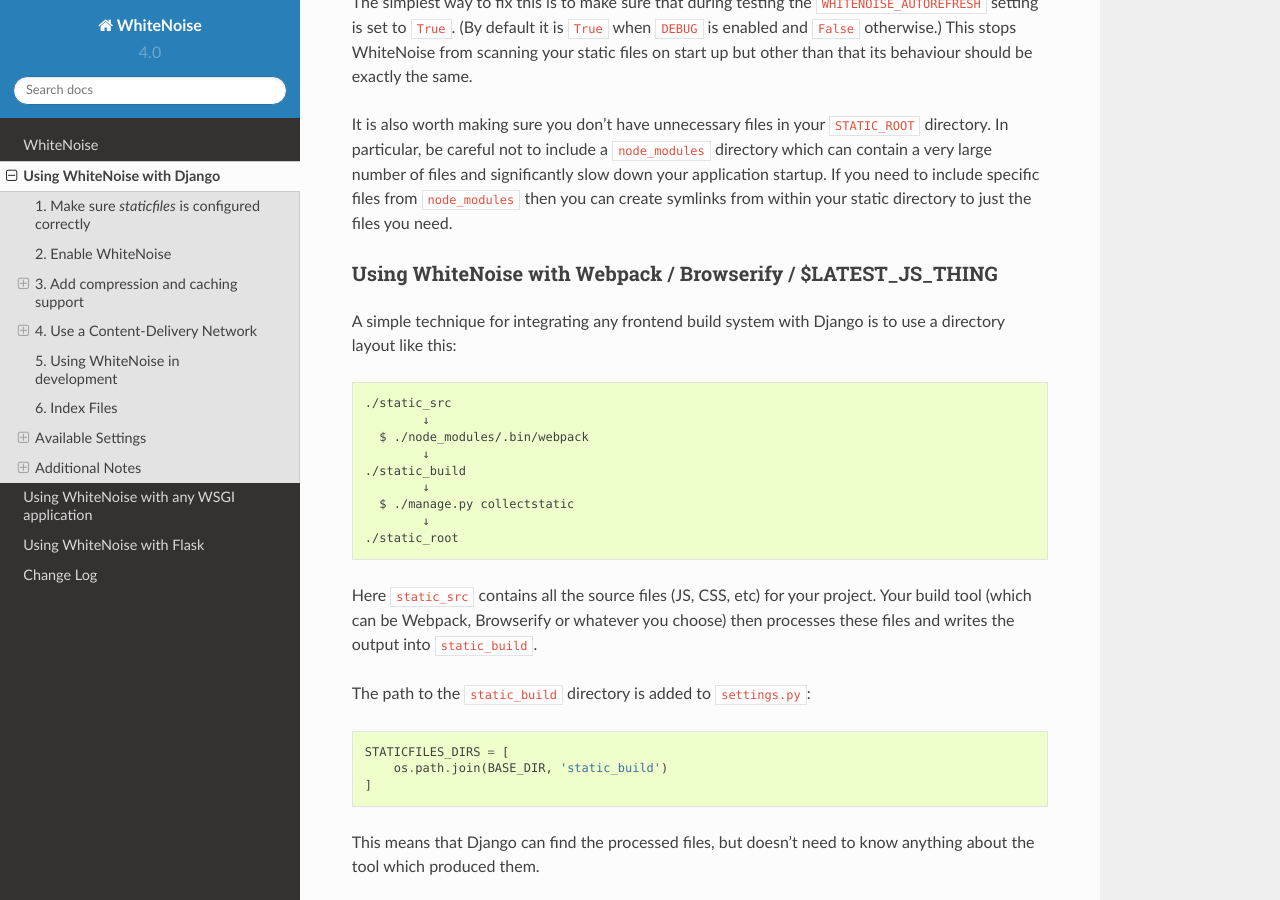
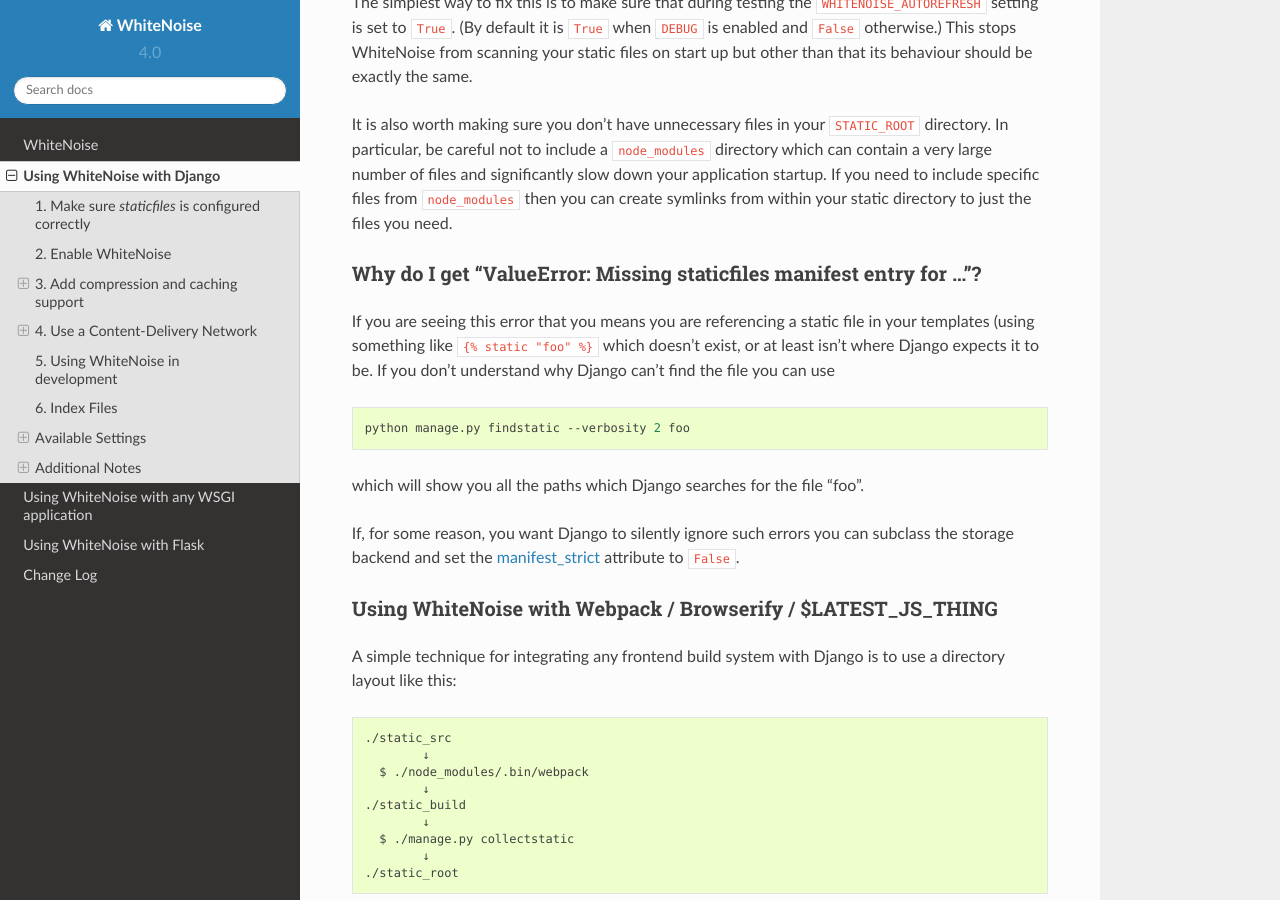
Before and after one commit to gorbunov87/white_noise, a Sphinx documentation site: the page built from docs/django.rst, in a window 1280 px wide and 900 px high, scrolled down 10523 px. Built offline with Sphinx 7.4.7 and the Read the Docs theme 2.0.0, drawn with Linux system fonts in a browser that asks for light colours.

Commit message:
Add note on missing manifest entries
This replaces #196 and is added mainly for the sake of Googleability in
case future newcomers hit the same exception.

```diff
--- a/docs/django.rst
+++ b/docs/django.rst
@@ -592,6 +592,26 @@
 your static directory to just the files you need.
 
 
+Why do I get "ValueError: Missing staticfiles manifest entry for ..."?
+++++++++++++++++++++++++++++++++++++++++++++++++++++++++++++++++++++++
+
+If you are seeing this error that you means you are referencing a static file in your
+templates (using something like ``{% static "foo" %}`` which doesn't exist, or
+at least isn't where Django expects it to be. If you don't understand why Django can't
+find the file you can use
+
+.. code-block:: sh
+
+   python manage.py findstatic --verbosity 2 foo
+
+which will show you all the paths which Django searches for the file "foo".
+
+If, for some reason, you want Django to silently ignore such errors you can subclass
+the storage backend and set the manifest_strict_ attribute to ``False``.
+
+.. _manifest_strict: https://docs.djangoproject.com/en/stable/ref/contrib/staticfiles/#django.contrib.staticfiles.storage.ManifestStaticFilesStorage.manifest_strict
+
+
 Using WhiteNoise with Webpack / Browserify / $LATEST_JS_THING
 +++++++++++++++++++++++++++++++++++++++++++++++++++++++++++++
 
```
